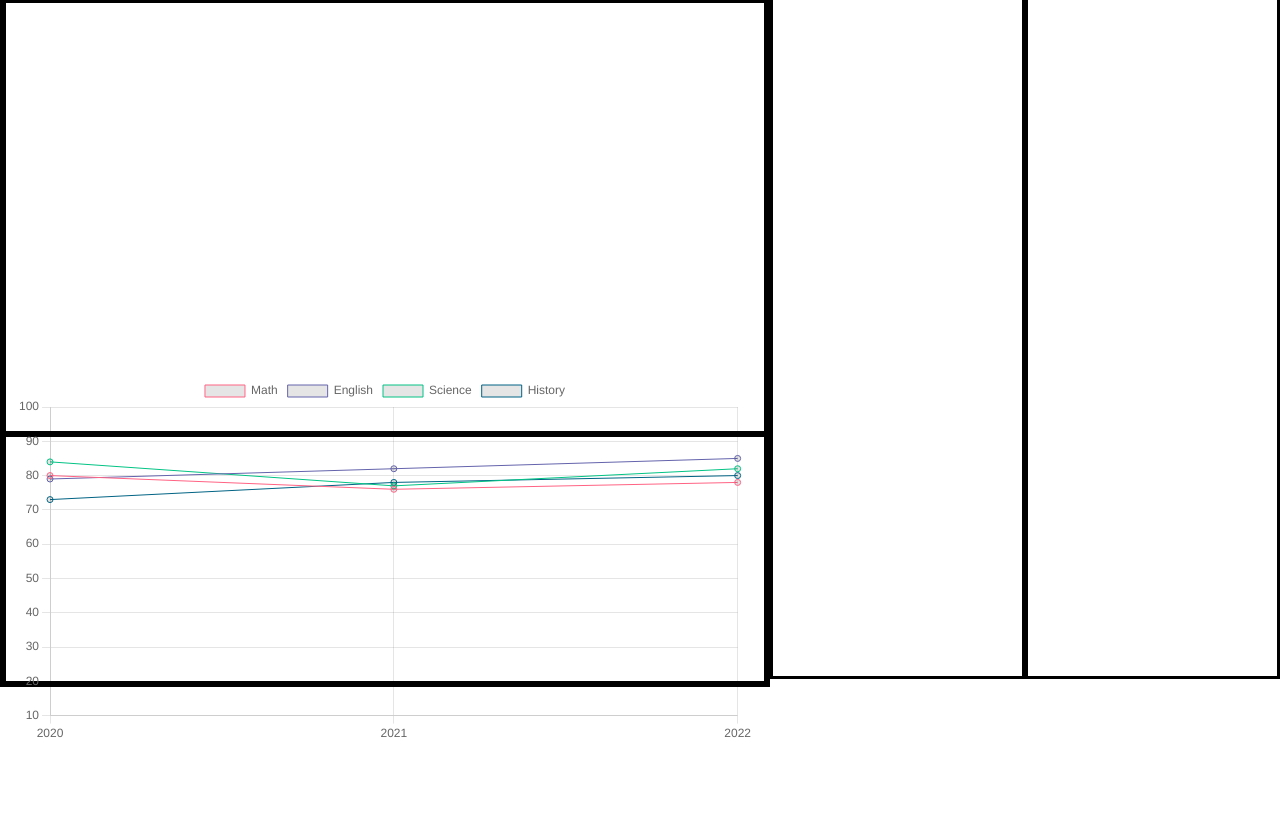
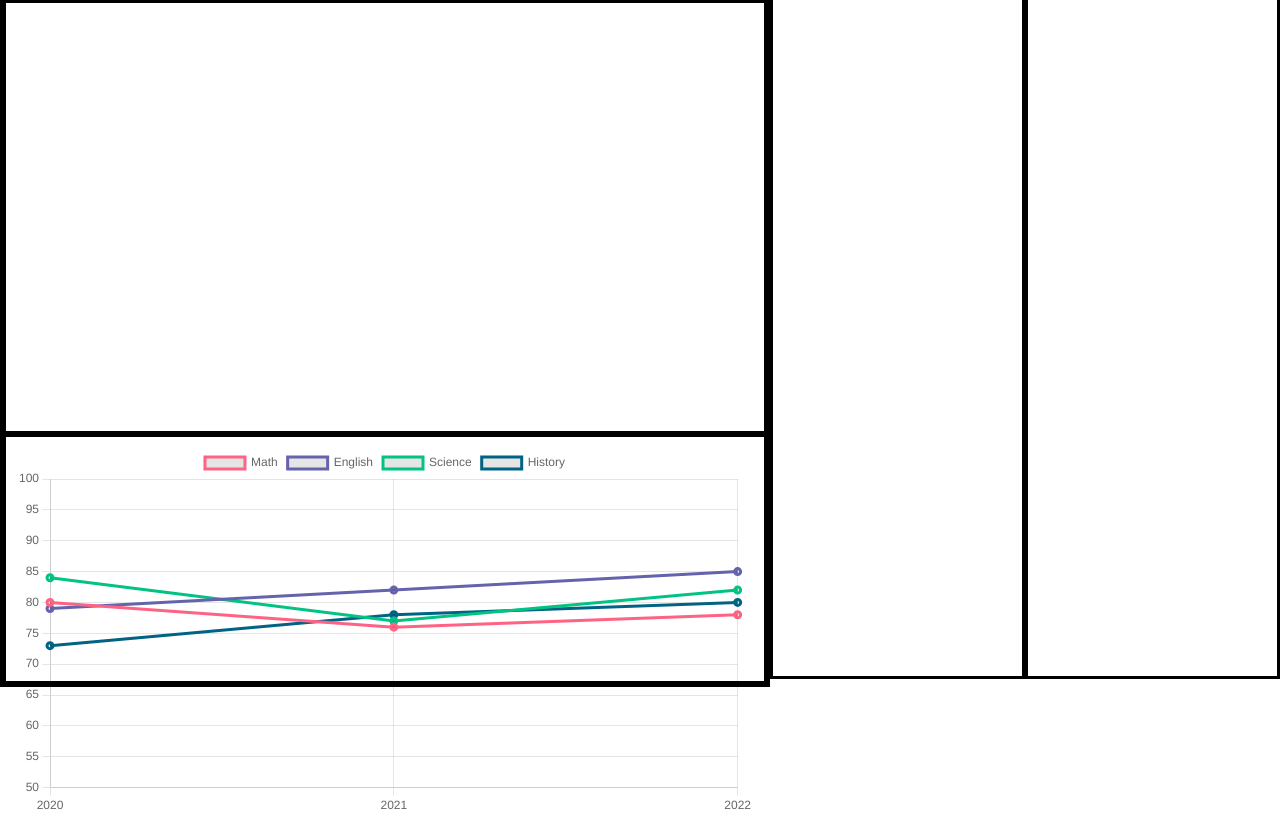
Before and after one commit to analiciasosa2019/Marinahacks3.0Project, a website: page index.html in a window 1280 px wide. Shown: the part 123-939 px from the top of the page. Before the commit the page ends 867 px from the top, so only its background shows below. Drawn offline with nearby package versions, Linux system fonts and the light colour scheme.

Commit message:
bar graph updated

```diff
--- a/assets/styles.css
+++ b/assets/styles.css
@@ -210,5 +210,5 @@ nav {
 
 .barChartWrapper{
   width: 100%;
-  height: fit-content;
+  max-height: 28vh;
 }
--- a/components/bar-chart.js
+++ b/components/bar-chart.js
@@ -26,7 +26,7 @@ app.component('barChart', {
     },
 
     mounted() {
-        window.mitt.on('Gradedata', (sentData) => {
+        window.mitt.on('studentData', (studentData) => {
         console.log("mitt recieved!", sentData)
         //barData=sentData
         })
@@ -44,7 +44,7 @@ app.component('barChart', {
                   fill: false, // Specify that the area under the line should be filled
                   //backgroundColor: 'rgba(255, 99, 132, 0.2)', // Specify the background color for the area
                   borderColor: 'rgba(255, 99, 132, 1)', // Specify the border color for the area
-                  borderWidth: 1 // Specify the border width for the area
+                  borderWidth: 3 // Specify the border width for the area
                 },
                 {
                   label: "English", // Specify the legend label for the dataset
@@ -52,7 +52,7 @@ app.component('barChart', {
                   fill: false, // Specify that the area under the line should be filled
                   //backgroundColor: 'rgba(255, 99, 132, 0.2)', // Specify the background color for the area
                   borderColor: 'rgba(100, 99, 172, 1)', // Specify the border color for the area
-                  borderWidth: 1 // Specify the border width for the area
+                  borderWidth: 3 // Specify the border width for the area
                 },
                 {
                   label: "Science", // Specify the legend label for the dataset
@@ -60,7 +60,7 @@ app.component('barChart', {
                   fill: false, // Specify that the area under the line should be filled
                   //backgroundColor: 'rgba(255, 99, 132, 0.2)', // Specify the background color for the area
                   borderColor: 'rgba(2, 195, 132, 1)', // Specify the border color for the area
-                  borderWidth: 1 // Specify the border width for the area
+                  borderWidth: 3 // Specify the border width for the area
                 },
                 {
                   label: "History", // Specify the legend label for the dataset
@@ -68,14 +68,14 @@ app.component('barChart', {
                   fill: false, // Specify that the area under the line should be filled
                   //backgroundColor: 'rgba(255, 99, 132, 0.2)', // Specify the background color for the area
                   borderColor: 'rgba(0, 99, 132, 255)', // Specify the border color for the area
-                  borderWidth: 1 // Specify the border width for the area
+                  borderWidth: 3 // Specify the border width for the area
                 }
               ]
             },
             options: {
               scales: {
                 y: {
-                  suggestedMin: 10, // Specify the minimum value for the axes
+                  suggestedMin: 50, // Specify the minimum value for the axes
                   suggestedMax: 100 // Specify the maximum value for the axes
                 }
               }
```
